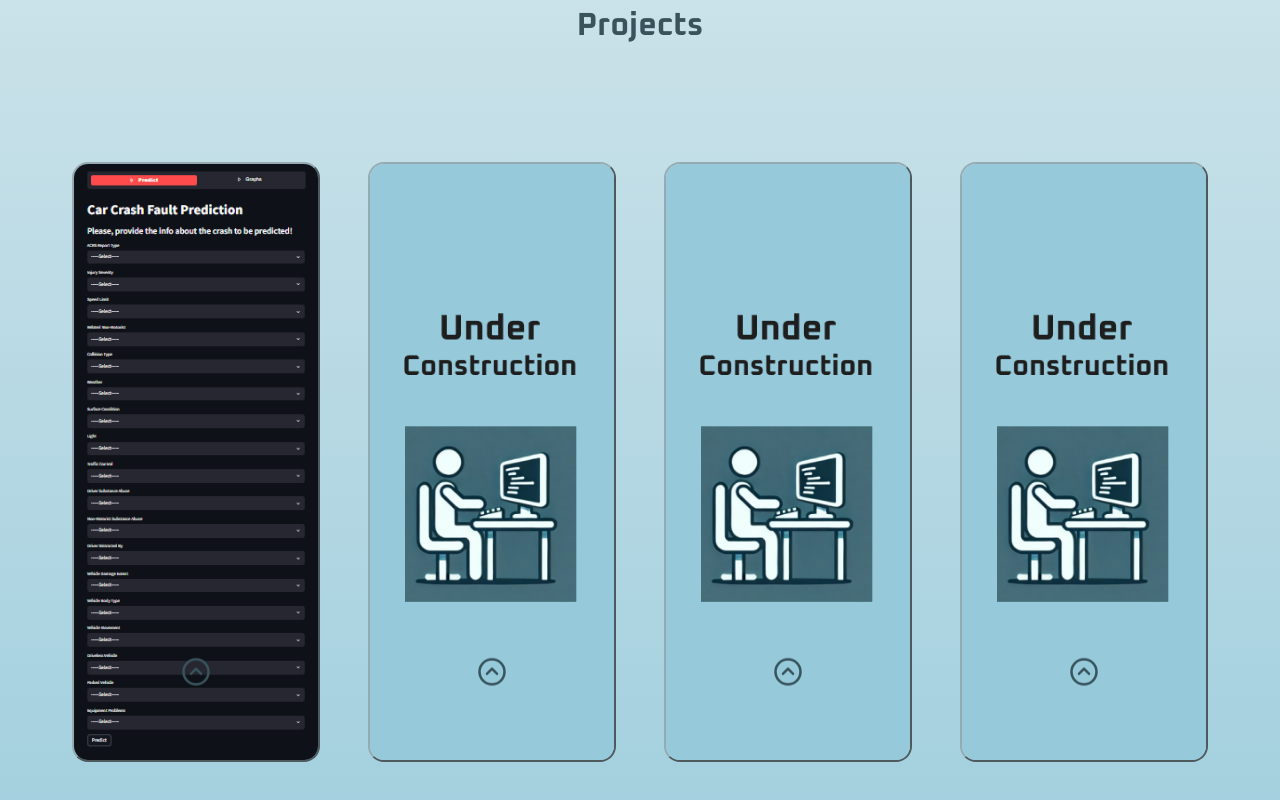
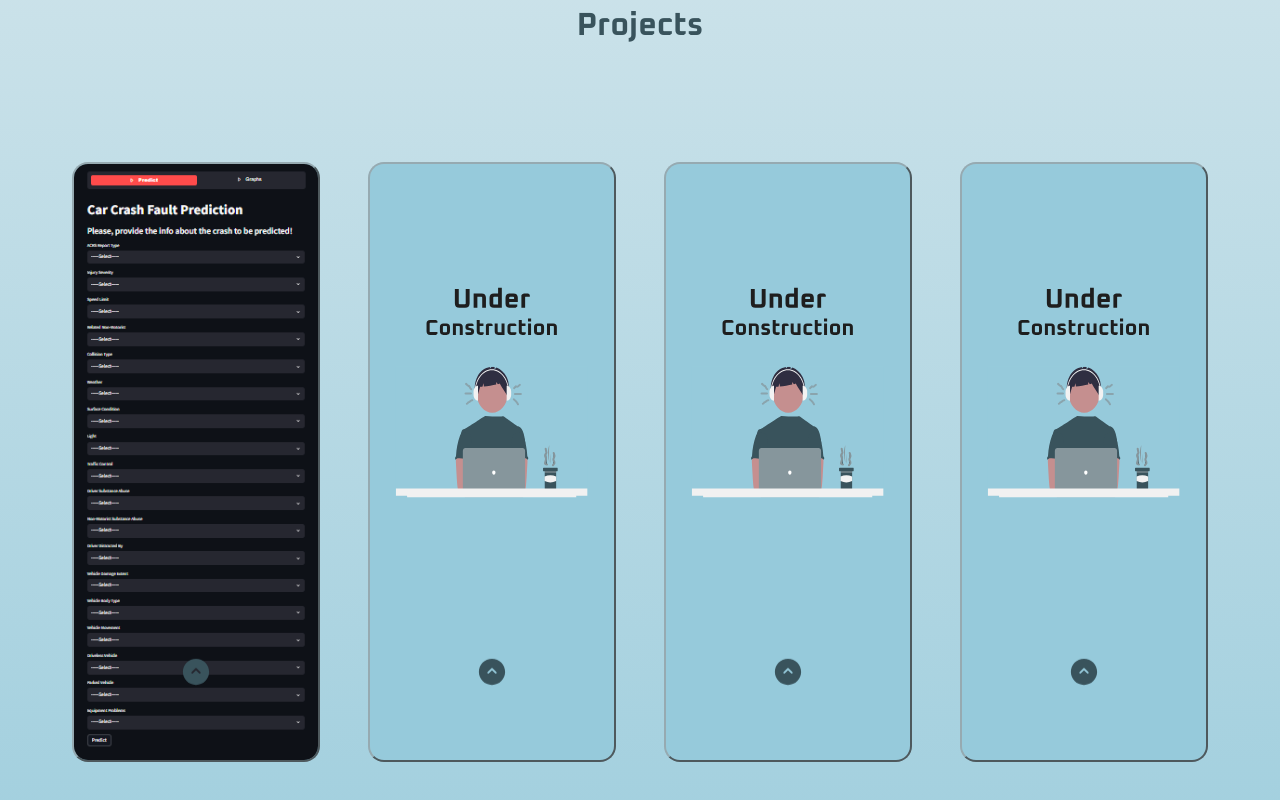
Before and after one commit to Thiagoocosta86/my-portfolio, a React (Create React App) app: page / in a window 1280 px wide. Shown: the part 2907-3707 px from the top of the page. Built offline with nearby package versions, Linux system fonts and the light colour scheme.

Commit message:
1- created a SVG animation with CSS for the projects under construction banner. 2- loaded SVG to projects and replaced the png image. 3- replaced the arrowhead for a full-fill icon.

```diff
--- a/src/components/Projects.js
+++ b/src/components/Projects.js
@@ -2,10 +2,11 @@ import React from 'react';
 
 import {carCrashWebApp} from '../data/dataText';
 
-import codingImg from "../assets/img/underConstruction.png";
+
 import carCrashWebAppPic from "../assets/img/carCrashWebAppPic.png";
 import { ReactComponent as GithubIcon2 } from "../assets/icons/logo-github.svg";
 import { ReactComponent as TopIcon } from "../assets/icons/arrowhead-up.svg";
+import { ReactComponent as CodingImg } from "../assets/img/underConstruction.svg";
 
 const Projects = () => {
   return (
@@ -32,7 +33,7 @@ const Projects = () => {
                 </div>
             </article>
             <article class="projects__card">
-                <img src={codingImg} alt="codingImg" title="" width="128" height="128" />
+                <CodingImg className="coding-img" title="Under Construction" width="128" height="128" />
                 <div className="top-icon">
                     <TopIcon width="30" height="30" title="" alt="Top Icon" />
                 </div>
@@ -51,7 +52,7 @@ const Projects = () => {
                 </div>
             </article>
             <article class="projects__card">
-                <img src={codingImg} alt="codingImg" title="" width="128" height="128" />
+                <CodingImg className="coding-img" title="Under Construction" width="128" height="128" />
                 <div className="top-icon">
                     <TopIcon width="30" height="30" title="" alt="Top Icon" />
                 </div>
@@ -70,7 +71,7 @@ const Projects = () => {
                 </div>
             </article>
             <article class="projects__card">
-                <img src={codingImg} alt="codingImg" title="" width="128" height="128" />
+                <CodingImg className="coding-img" title="Under Construction" width="128" height="128" />
                 <div className="top-icon">
                     <TopIcon width="30" height="30" title="" alt="Top Icon" />
                 </div>
--- a/src/style.css
+++ b/src/style.css
@@ -464,7 +464,7 @@ main {
     position: relative;
     border-radius: 1rem;
     overflow: hidden;
-
+    background-color: #96CADB;
     border: 2px outset #96AAB1;
     width: 100%; /* Ensure image scales with the container */
     height: 600px;
@@ -511,6 +511,12 @@ main {
   .projects__card:hover .top-icon {
     transform: translateX(-50%) translateY(-30px); /* Move icon upwards */
     opacity: 0; /* Fade out */
+  }
+
+  .projects__card .coding-img {
+    width: 100%; /* Ensure image scales with the container */
+    height: 600px;
+    object-fit: cover; /* Keeps image aspect consistent */
   }
 
   .projects__card img {
@@ -595,8 +601,21 @@ main {
     /*border: 4px solid #333;*/
   }
 
+  [id^='Sound-']{
+    animation: pulse 1s ease-in-out infinite alternate;
+  }
 
-
+  @keyframes pulse {
+    0% {
+      stroke: #96CADB;
+    }
+    50% {
+      stroke: #86969C; /* Example color */
+    }
+    100% {
+      stroke: #96CADB;
+    }
+  }
 
 
 /*CONTACT*/
```
Also changed, not shown: src/assets/icons/arrowhead-up.svg, src/assets/img/underConstruction.svg (added).
